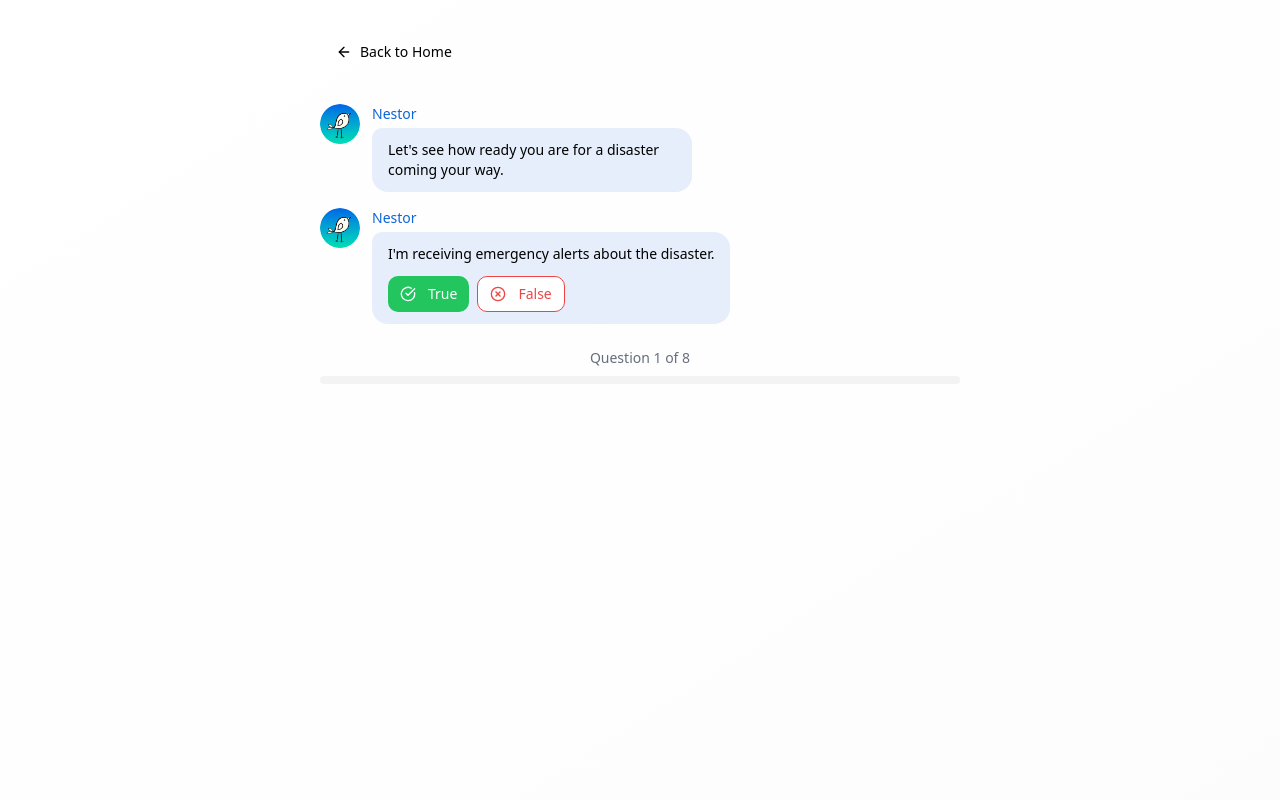
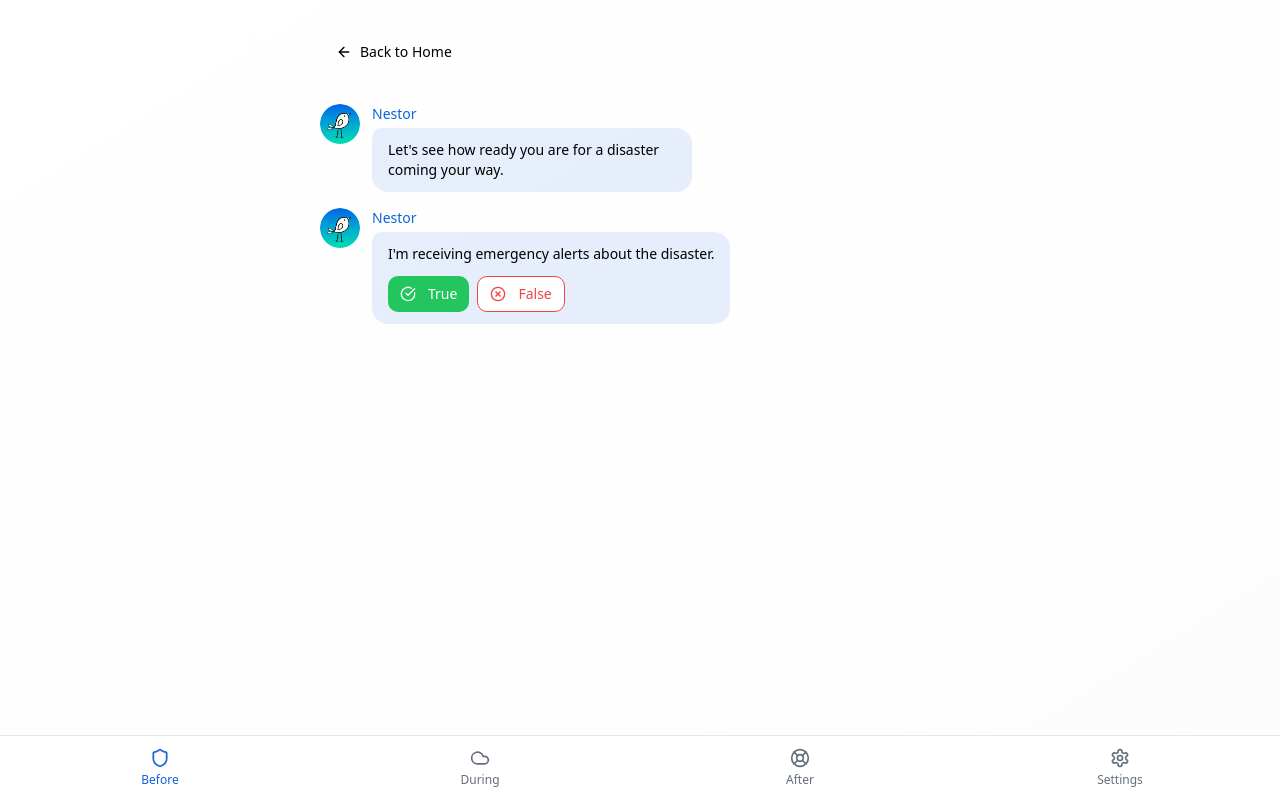
Before and after one commit to schnabs27/nestprotect, a React (Vite) app: page /self-assessment in a window 1280 px wide. Built offline with nearby package versions, Linux system fonts and the light colour scheme.

Commit message:
Remove status bar and add footer

```diff
--- a/src/components/SelfAssessmentPage.tsx
+++ b/src/components/SelfAssessmentPage.tsx
@@ -1,8 +1,8 @@
 import React, { useState } from "react";
 import { useNavigate } from "react-router-dom";
 import { Button } from "@/components/ui/button";
-import { Card, CardContent } from "@/components/ui/card";
 import { CheckCircle, XCircle, ArrowLeft } from "lucide-react";
+import MobileNavigation from "@/components/MobileNavigation";
 
 interface AssessmentState {
   currentStep: number;
@@ -46,6 +46,8 @@ const SelfAssessmentPage = () => {
       });
     }
   };
+
+  const [activeTab, setActiveTab] = useState("before");
 
   const scoreTrue = assessment.answers.filter(answer => answer).length;
   const isAllTrue = scoreTrue === statements.length;
@@ -210,25 +212,8 @@ const SelfAssessmentPage = () => {
           )}
         </div>
 
-        {/* Progress Indicator */}
-        <div className="mt-6 space-y-2">
-          <div className="text-center text-sm text-muted-foreground">
-            {assessment.isComplete
-              ? "Assessment Complete"
-              : `Question ${assessment.currentStep + 1} of ${statements.length}`
-            }
-          </div>
-
-          {/* Progress Bar */}
-          <div className="w-full bg-secondary rounded-full h-2">
-            <div
-              className="bg-primary h-2 rounded-full transition-all duration-300"
-              style={{
-                width: `${((assessment.currentStep + (assessment.isComplete ? 1 : 0)) / statements.length) * 100}%`
-              }}
-            />
-          </div>
-        </div>
+        {/* Mobile Navigation */}
+        <MobileNavigation activeTab={activeTab} onTabChange={setActiveTab} />
       </div>
     </div>
   );
```
